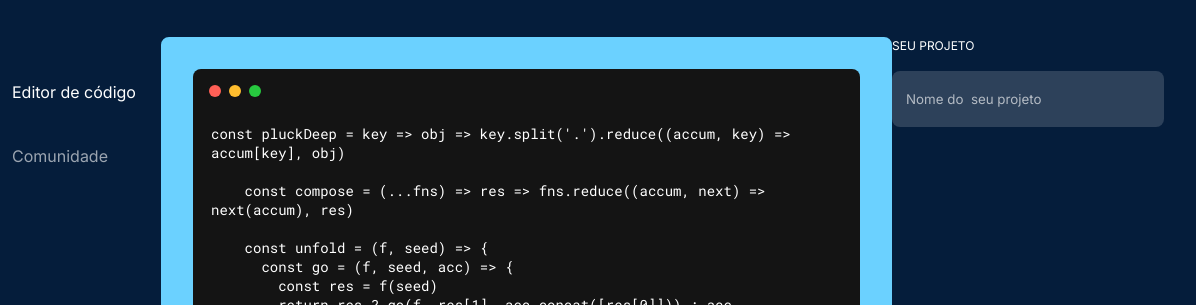
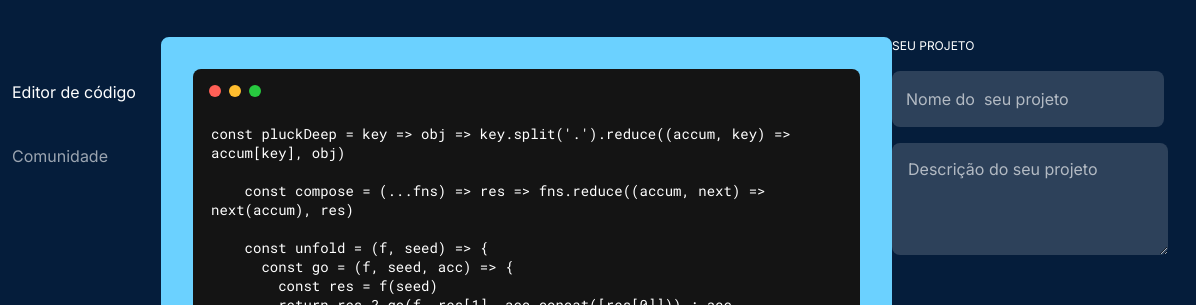
Before and after one commit to wellingtonfernandesbarbosa/aluradev, a website built with Vite: page index.html in a window 1280 px wide. Shown: the part 87-392 px from the top of the page, 84-1280 px from the left. Built offline with nearby package versions, Linux system fonts and the light colour scheme.

Commit message:
Added project description field

```diff
--- a/index.html
+++ b/index.html
@@ -60,6 +60,7 @@
       <div class="main__settings--project">
         <h2 class="main__settings--title">Seu Projeto</h2>
         <input type="text" name="" id="" class="main__settings--input" placeholder="Nome do  seu projeto">
+        <textarea type="text" name="" id="" class="main__settings--input" placeholder="Descrição do seu projeto" cols="10" rows="3"></textarea>
       </div>
 
     </div>
--- a/src/styles/mainSettings.css
+++ b/src/styles/mainSettings.css
@@ -7,6 +7,12 @@
   display: flex;
   flex-direction: column;
   gap: 16px;
+}
+
+.main__settings--project textarea {
+  padding: 16px;
+  font-size: 16px;
+  height: 80px;
 }
 
 .main__settings--title {
@@ -26,7 +32,8 @@
   background-color: #2D415A;
   border: none;
   padding: 0 14px;
-  color: rgba(256, 256, 256, 64%);;
+  color: rgba(256, 256, 256, 64%);
+  font-size: 16px;
 }
 
 .main__settings--input::placeholder {
```
